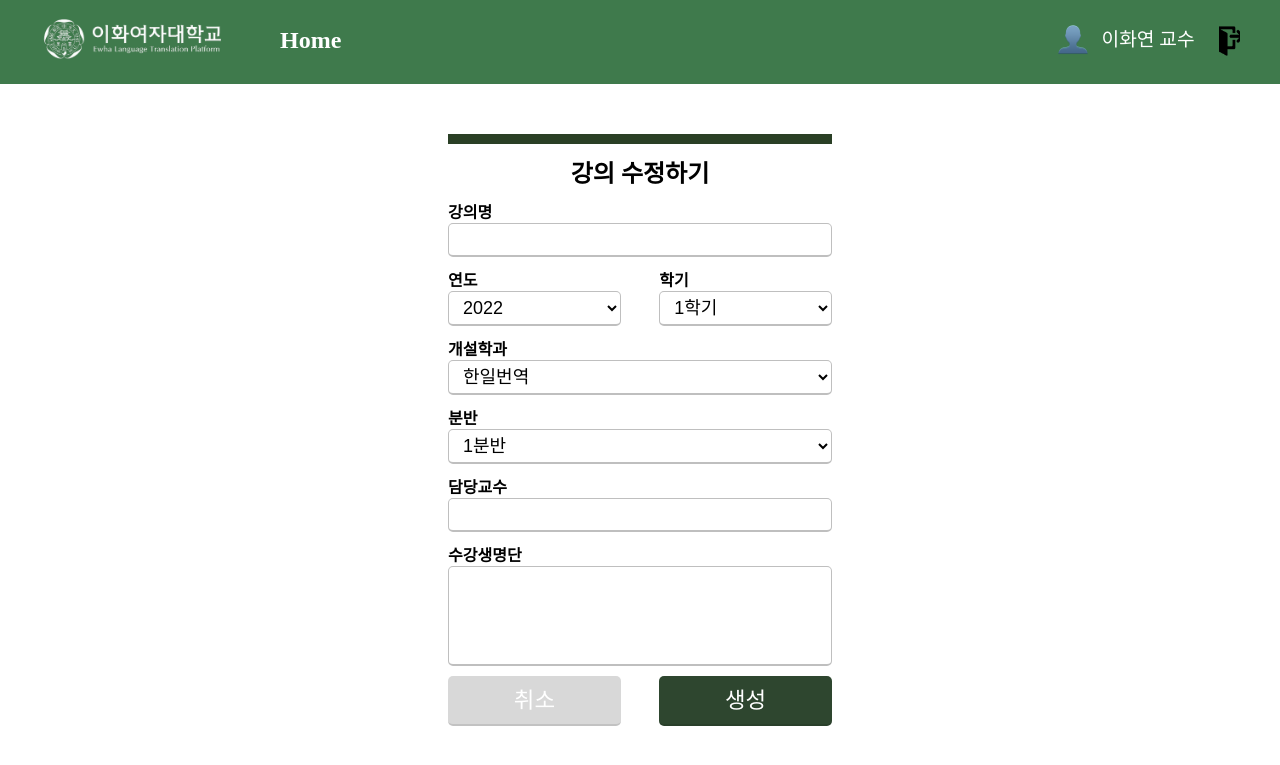
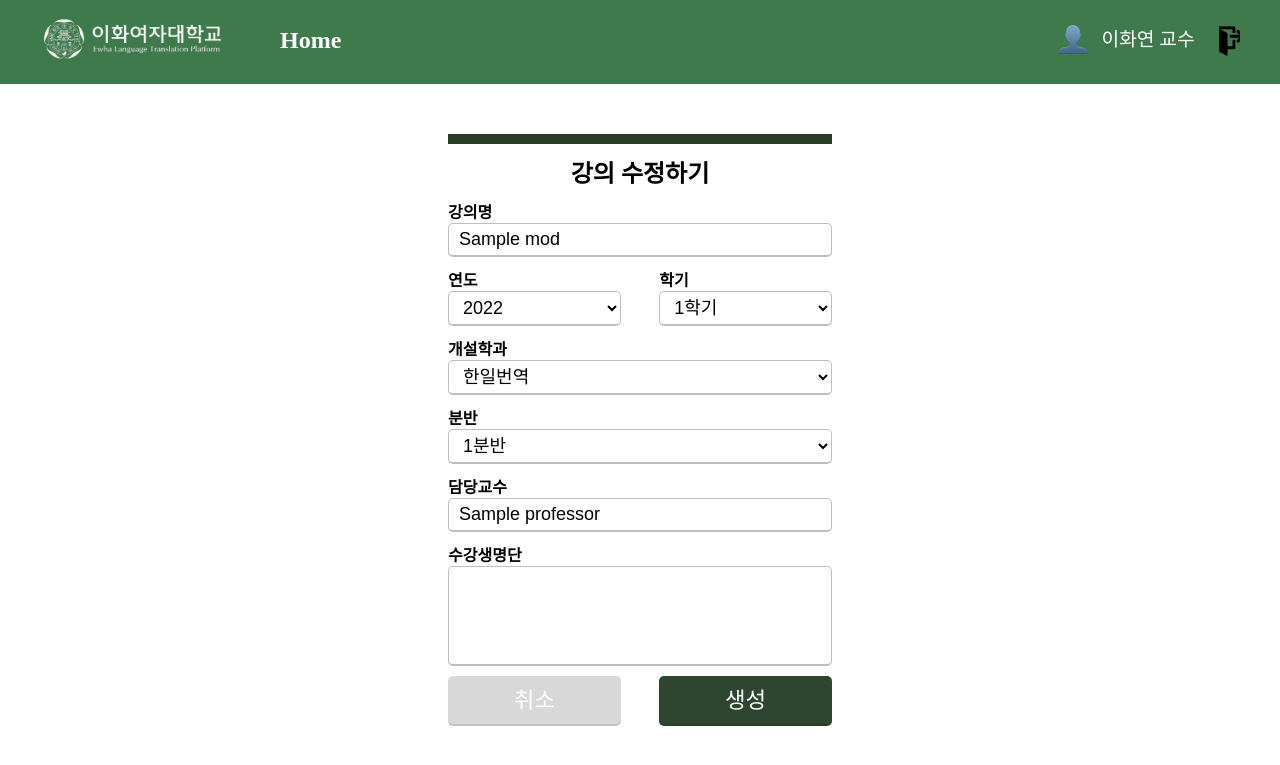
Before and after one commit to Ewha-Project-T/backend, a Flask app: template templates/lecture_mod.html in a window 1280 px wide. Shown: the top 765 px of the page. Run offline with Flask 2, Linux system fonts and the light colour scheme; tables that the repository leaves empty hold one stand-in row (values such as "Sample post"); the template is opened without the code that fills it: values that come from a table or form of the project are taken from there, most other values are stand-ins (such as "Sample title", 1, 10 or a date in 2020); parts of the project's set-up code (start-up, migrations or seed data) failed here and were passed over.

Commit message:
lecture_mod

```diff
--- a/server/apis/lecture.py
+++ b/server/apis/lecture.py
@@ -7,7 +7,7 @@ from flask_jwt_extended import (
     jwt_required, get_jwt_identity, create_access_token, get_jwt
 )
 import re
-from ..services.lecture_service import lecture_listing, make_lecture,modify_lecture,delete_lecture, search_student,major_listing,attendee_add,attendee_listing,lecture_access_check
+from ..services.lecture_service import lecture_listing, make_lecture,modify_lecture,delete_lecture, search_student,major_listing,attendee_add,attendee_listing,lecture_access_check,mod_lecutre_listing
 from ..services.login_service import (
      admin_required, professor_required, assistant_required,get_all_user
 )
@@ -123,7 +123,8 @@ class Lecture_mod(Resource):
         parser.add_argument('lecture_no', type=int )
         args = parser.parse_args()
         lecture_no = args['lecture_no']
-        return make_response(render_template("lecture_mod.html",user_list=user_list,lecture_no=lecture_no))
+        mod_list,attend_list=mod_lecutre_listing(lecture_no)
+        return make_response(render_template("lecture_mod.html",user_list=user_list,lecture_no=lecture_no,mod_list=mod_list,attend_list=attend_list))
     @jwt_required()
     def post(self):#강의수정권한관리 만든사람, 관리자
         user_info=get_jwt_identity()
--- a/templates/lecture_mod.html
+++ b/templates/lecture_mod.html
@@ -77,59 +77,68 @@
 
 					<div class="inputFormDiv">
 						<label for="" class="lectureAddFormLebel">강의명</label>
-						<input type="text" class="inputStyle01" name="lecture_name">
+						<input type="text" class="inputStyle01" name="lecture_name" value="{{mod_list['lecture_name']}}">
 					</div>
 					<div class="inputFormDiv">
 						<div class="inputFormDiv-1">
 							<label for="" class="lectureAddFormLebel">연도</label>
 							<select class="inputStyle01" name="lecture_year">
-							<option value="2022">2022</option>
-							<option value="2021">2021</option>
+							<option value="2022"{% if mod_list['year']=="2022" %} selected {% endif %}>2022</option>
+							<option value="2021"{% if mod_list['year']=="2021" %} selected {% endif %}>2021</option>
 							</select>
 						</div>
 						<div class="inputFormDiv-2">
 							<label for="" class="lectureAddFormLebel">학기</label>
 							<select class="inputStyle01" name="lecture_semester">
-							<option value="1학기">1학기</option>
-							<option value="2학기">2학기</option>
-							<option>여름학기</option>
-							<option>겨울학기</option>
+							<option value="1학기"{% if mod_list['semester']=="1학기" %} selected {% endif %}>1학기</option>
+							<option value="2학기"{% if mod_list['semester']=="2학기" %} selected {% endif %}>2학기</option>
+							<option value="여름학기"{% if mod_list['semester']=="여름학기" %} selected {% endif %}>여름학기</option>
+							<option value="겨울학기"{% if mod_list['semester']=="겨울학기" %} selected {% endif %}>겨울학기</option>
 							</select>
 						</div>
 					</div>
 					<div class="inputFormDiv">
 						<label for="" class="lectureAddFormLebel">개설학과</label>
 						<select class="inputStyle01" name="lecture_major">
-						<option value="한일번역">한일번역</option>
-						<option>한일통역</option>
-						<option>한중번역</option>
-						<option>한중통역</option>
-						<option>한영번역</option>
-						<option>한영통역</option>
+						<option value="한일번역"{% if mod_list['major']=="한일번역" %} selected {% endif %}>한일번역</option>
+						<option value="한일통역"{% if mod_list['major']=="한일통역" %} selected {% endif %}>한일통역</option>
+						<option value="한중번역"{% if mod_list['major']=="한중번역" %} selected {% endif %}>한중번역</option>
+						<option value="한중통역"{% if mod_list['major']=="한중통역" %} selected {% endif %}>한중통역</option>
+						<option value="한영번역"{% if mod_list['major']=="한영번역" %} selected {% endif %}>한영번역</option>
+						<option value="한영통역"{% if mod_list['major']=="한영통역" %} selected {% endif %}>한영통역</option>
 						</select>
 					</div>
 					<div class="inputFormDiv">
 						<label for="" class="lectureAddFormLebel">분반</label>
 						<select class="inputStyle01" name="lecture_separated">
-						<option value="1분반">1분반</option>
-						<option>2분반</option>
-						<option>3분반</option>
-						<option>4분반</option>
-						<option>5분반</option>
-						<option>6분반</option>
-						<option>7분반</option>
-						<option>8분반</option>
-						<option>9분반</option>
-						<option>10분반</option>
+						<option value="1분반"{% if mod_list['separated']=="1분반" %} selected {% endif %}>1분반</option>
+						<option value="2분반"{% if mod_list['separated']=="2분반" %} selected {% endif %}>2분반</option>
+						<option value="3분반"{% if mod_list['separated']=="3분반" %} selected {% endif %}>3분반</option>
+						<option value="4분반"{% if mod_list['separated']=="4분반" %} selected {% endif %}>4분반</option>
+						<option value="5분반"{% if mod_list['separated']=="5분반" %} selected {% endif %}>5분반</option>
+						<option value="6분반"{% if mod_list['separated']=="6분반" %} selected {% endif %}>6분반</option>
+						<option value="7분반"{% if mod_list['separated']=="7분반" %} selected {% endif %}>7분반</option>
+						<option value="8분반"{% if mod_list['separated']=="8분반" %} selected {% endif %}>8분반</option>
+						<option value="9분반"{% if mod_list['separated']=="9분반" %} selected {% endif %}>9분반</option>
+						<option value="10분반"{% if mod_list['separated']=="10분반" %} selected {% endif %}>10분반</option>
 						</select>
 					</div>
 					<div class="inputFormDiv">
 						<label for="" class="lectureAddFormLebel">담당교수</label>
-						<input type="text" class="inputStyle01" name="lecture_professor">
+						<input type="text" class="inputStyle01" name="lecture_professor" value="{{mod_list['professor']}}">
 					</div>
 					<div class="inputFormDiv">
 						<label for="" class="lectureAddFormLebel">수강생명단</label>
-						<ul class="inputStyle01 userList"></ul>
+						<ul class="inputStyle01 userList">
+							{% for i in attend_list %}
+						<li class="checked">
+							<input type="checkbox">
+							<span>{{i["major"]}}</span>
+							<span>{{i["email"]}}</span>
+							<span>{{i["name"]}}</span>
+						</li>
+						{% endfor %}
+						</ul>
 					</div>
 					<div class="btnDiv btn-2">
 						<button class="btn btn-cancel">취소</button>
```
Also changed, not shown: server/services/lecture_service.py (+25 -0 lines).
